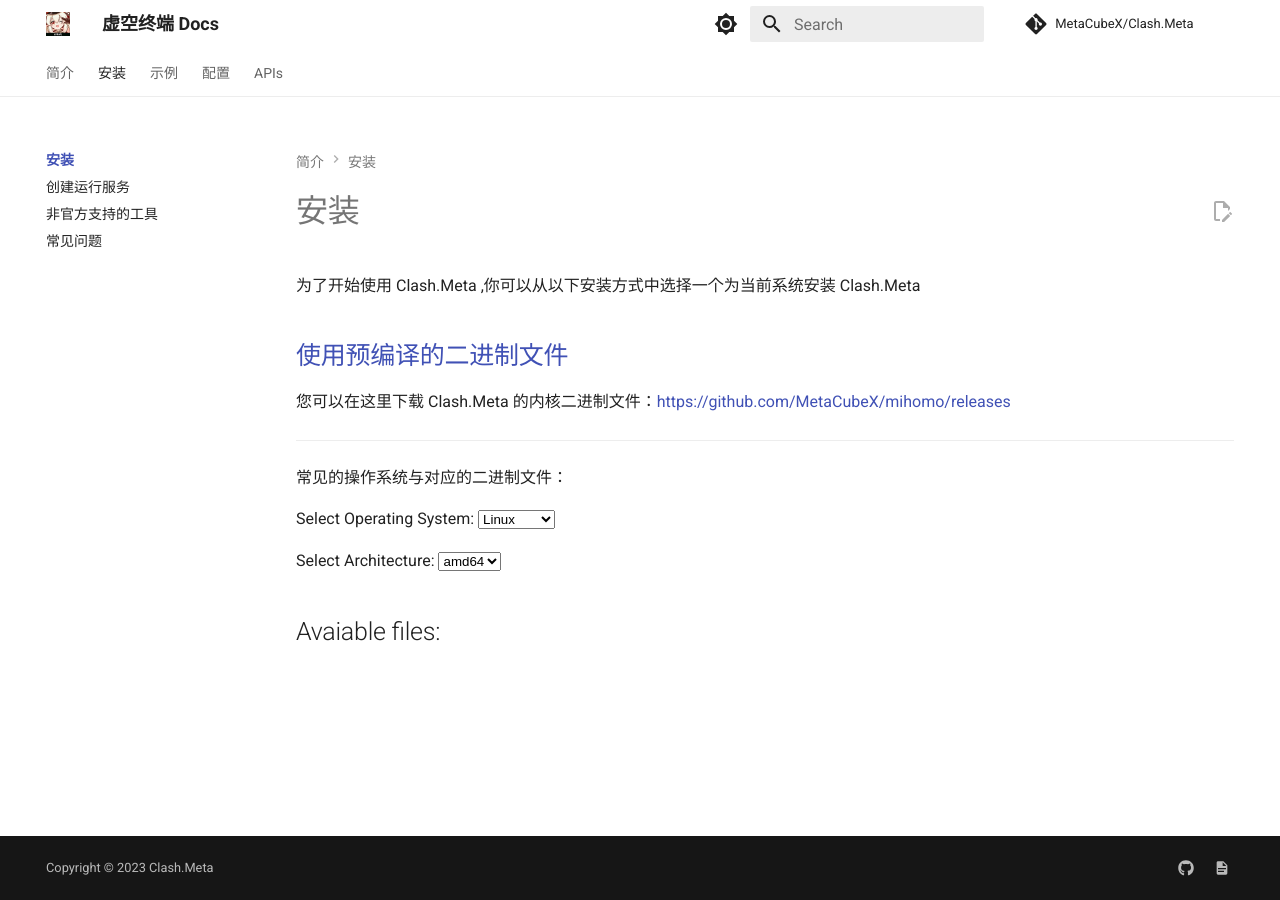
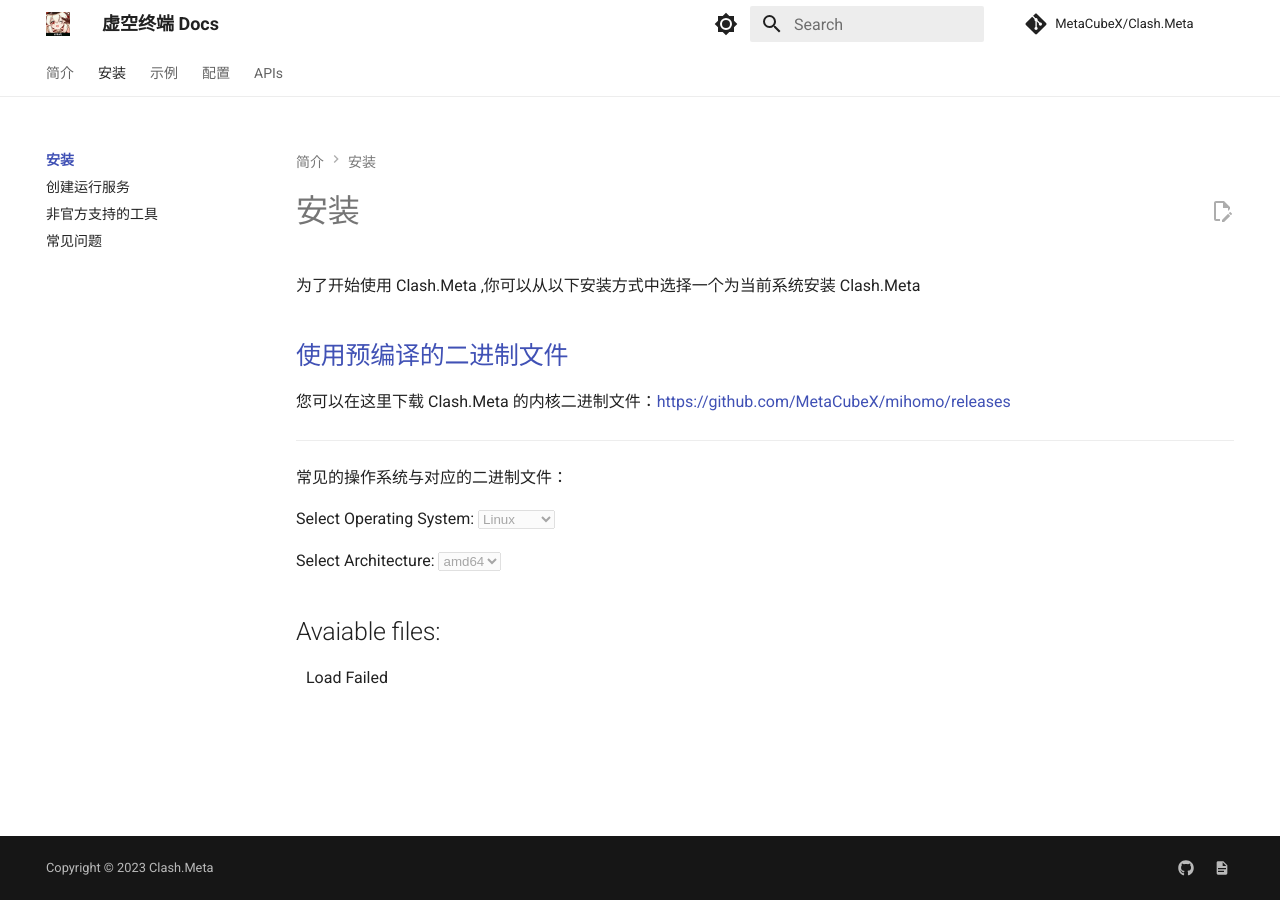
Before and after one commit to MetaCubeX/Meta-Docs, an MkDocs documentation site: the page built from docs/startup/index.md, in a window 1280 px wide. Built offline with MkDocs 1.6.1 and Material for MkDocs 9.7.7, drawn with Linux system fonts in a browser that asks for light colours; comment, search, counter and statistics services are not loaded.

```diff
--- a/docs/startup/index.md
+++ b/docs/startup/index.md
@@ -16,7 +16,7 @@ hide:
 
 
   <label for="os">Select Operating System:</label>
-  <select id="os">
+  <select id="os" disabled>
     <option value="linux">Linux</option>
     <option value="windows">Windows</option>
     <option value="darwin">MacOS</option>
@@ -24,7 +24,7 @@ hide:
   </select>
 
   <label for="arch">Select Architecture:</label>
-  <select id="arch">
+  <select id="arch" disabled>
     <option value="amd64">amd64</option>
     <option value="arm">arm</option>
     <!-- Add more options as needed -->
@@ -32,7 +32,7 @@ hide:
 
   <div id="download-section">
     <h2>Avaiable files:</h2>
-    <ul id="download-list"></ul>
+    <ul id="download-list">Loading...</ul>
   </div>
 
   <script>
@@ -79,11 +79,17 @@ hide:
       downloadSection.style.display = 'block';
     }
 
-    // Attach the updateDownloadLinks function to the change event of the architecture dropdown
-    osSelect.addEventListener('change', updateDownloadLinks);
-    archSelect.addEventListener('change', updateDownloadLinks);
-
-    // Optionally, you can call updateDownloadLinks initially if you want to show the links immediately
-    getFileList().then(updateDownloadLinks);
+    getFileList().then(() => {
+      // Enable select items when fetch is complete
+      osSelect.removeAttribute('disabled');
+      archSelect.removeAttribute('disabled');
+      // Optionally, you can call updateDownloadLinks initially if you want to show the links immediately
+      updateDownloadLinks()
+      // Attach the updateDownloadLinks function to the change event of the architecture dropdown
+      osSelect.addEventListener('change', updateDownloadLinks);
+      archSelect.addEventListener('change', updateDownloadLinks);
+    }, () => {
+      downloadList.innerHTML = 'Load Failed';
+    });
   }
   </script>
```
